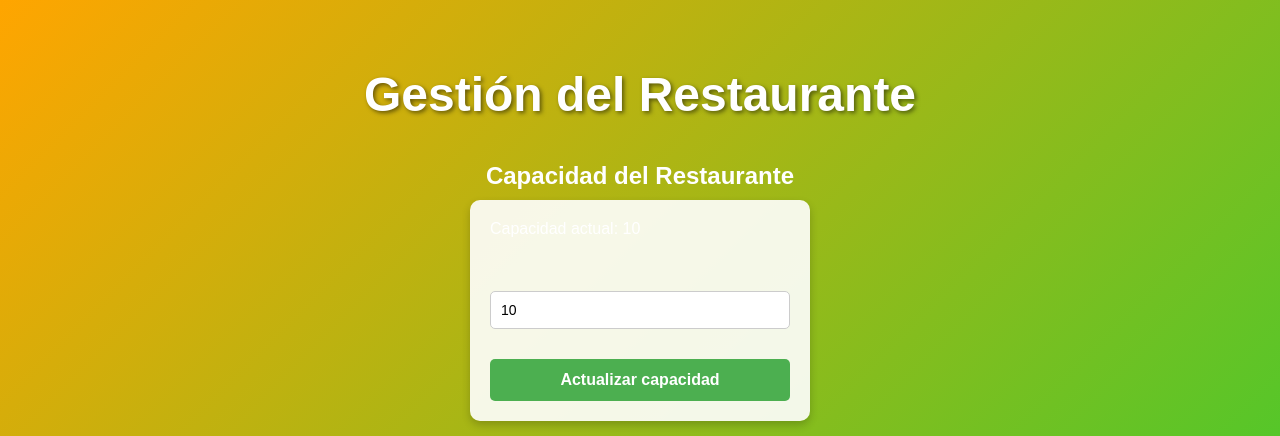
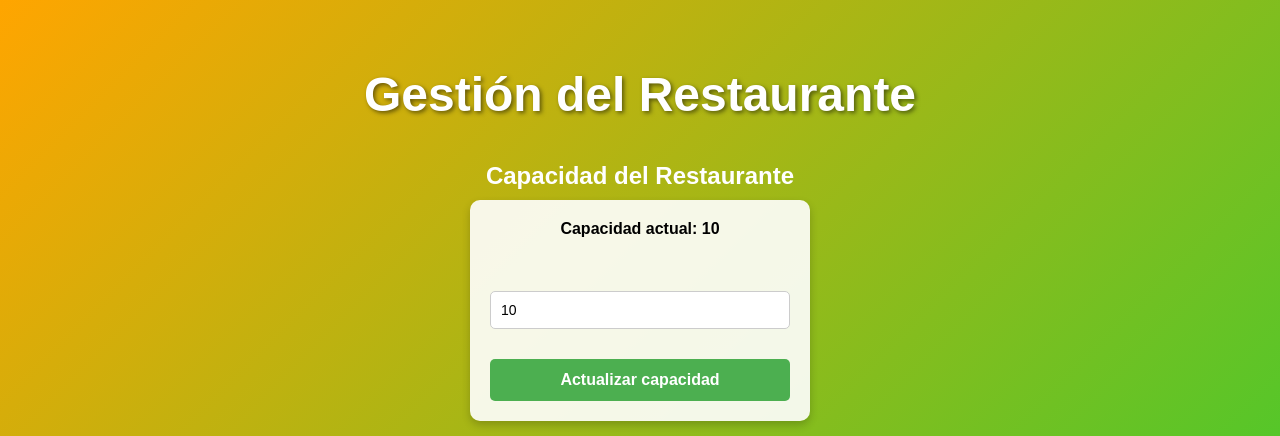
Before and after one commit to Daly2025/Checkandfood, a Flask app: page /manage_reservations in a window 1280 px wide. Shown: the top 436 px of the page. Run offline with Flask 3, Linux system fonts and the light colour scheme; the visitor is signed in with stand-in values (Sample User, id 1); tables that the repository leaves empty hold one stand-in row (values such as "Sample post").

Commit message:
cambios en main

```diff
--- a/app.py
+++ b/app.py
@@ -58,7 +58,7 @@ def register():
                 cursor.execute(sql, (name, email, hashed_password, address, capacity, phone))
                 conexion.commit()
             conexion.close()
-            return redirect(url_for('home'))
+            return redirect(url_for('restaurantes'))
         except Exception as e:
             return f"Ha ocurrido un error en la base de datos: {e}"
     return render_template('register_restaurant.html')
--- a/templates/manage_reservations.html
+++ b/templates/manage_reservations.html
@@ -51,6 +51,9 @@
         label {
             font-size: 16px;
             margin-bottom: 5px;
+            color: black;
+            font-weight: bold;
+            text-align: center;
         }
 
         input {
```
